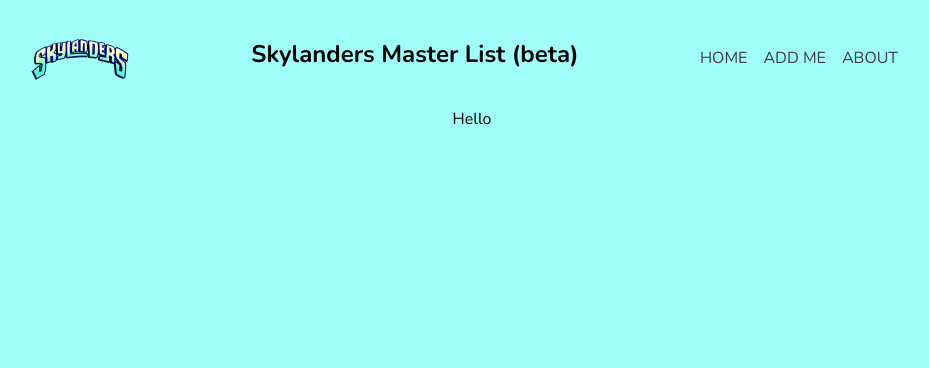
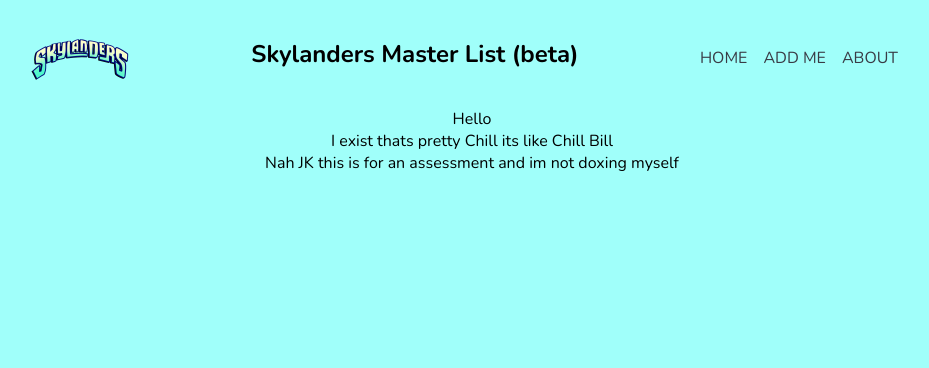
Before and after one commit to Leafy1dot2/PWA-YR12-ass, a Flask app: page /about.html in a window 1280 px wide. Shown: the top 368 px of the page, without its empty margins (168-1097 px from the left). Run offline with Flask 3, Linux system fonts and the light colour scheme; data comes from the database, SQL or seed files in the repository.

Commit message:
Story bording

```diff
--- a/main.py
+++ b/main.py
@@ -26,8 +26,8 @@ def add():
 
 @app.route("/about.html", methods=["GET"])
 def about():
-    data = dbHandler.listExtension()
-    return render_template("/about.html", content=data)
+    ##  data = dbHandler.listExtension()
+    return render_template("/about.html")
 
 
 if __name__ == "__main__":
--- a/templates/about.html
+++ b/templates/about.html
@@ -1,4 +1,5 @@
-{% extends 'layout.html' %}
-{% block content %}
+{% extends 'layout.html' %} {% block content %}
 <p>Hello</p>
+<p>I exist thats pretty Chill its like Chill Bill</p>
+<p>Nah JK this is for an assessment and im not doxing myself</p>
 {% endblock %}
```
